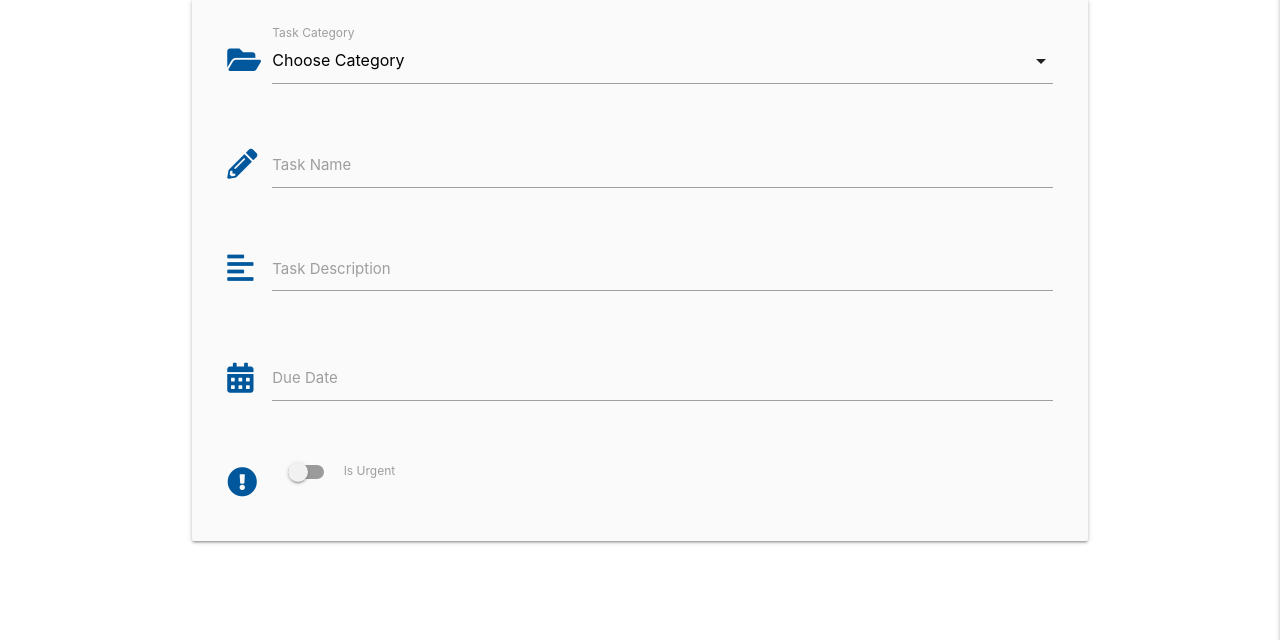
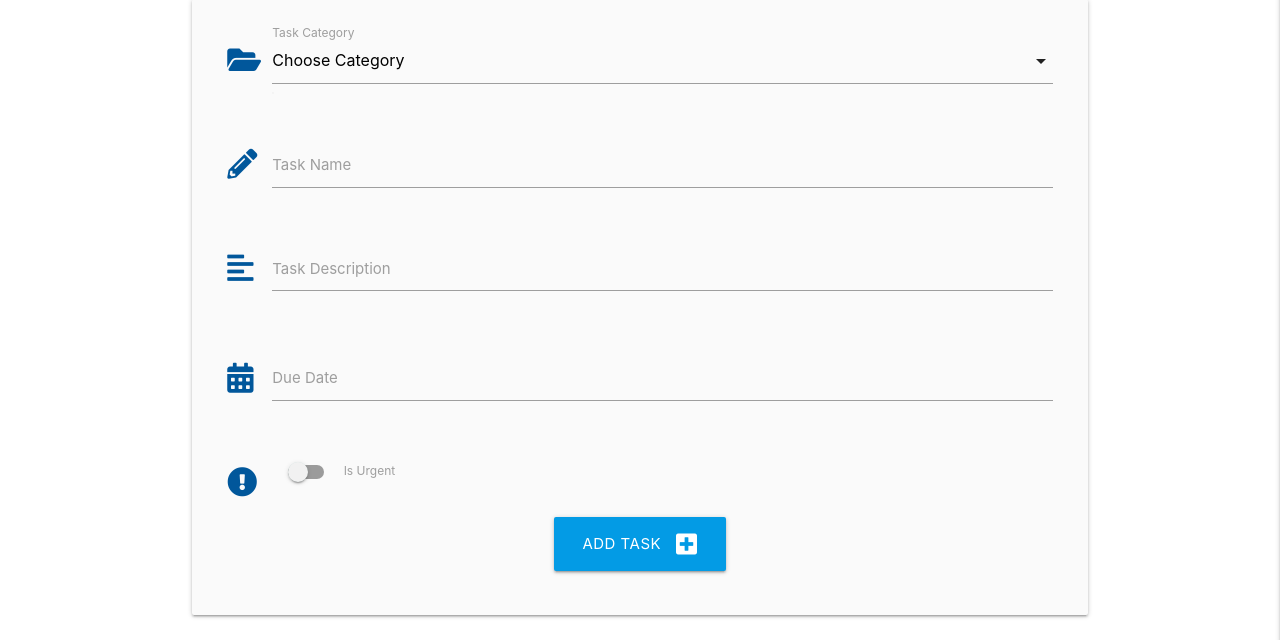
Before and after one commit to ailisc97/Mini_Project, a Flask app: page /add_task in a window 1280 px wide. Shown: the part 160-800 px from the top of the page. Run offline with Flask 2, Linux system fonts and the light colour scheme; data that the repository does not hold is empty; some libraries are stand-ins or nearby versions.

Commit message:
Finalizing

```diff
--- a/app.py
+++ b/app.py
@@ -99,10 +99,51 @@ def logout():
     return redirect(url_for("login"))
 
 
-@app.route("/add_task")
+@app.route("/add_task", methods=["GET", "POST"])
 def add_task():
+    if request.method == "POST":
+        is_urgent = "on" if request.form.get("is_urgent") else "off"
+        task = {
+            "category_name": request.form.get("category_name"),
+            "task_name": request.form.get("task_name"),
+            "task_description": request.form.get("task_description"),
+            "is_urgent": is_urgent,
+            "due_date": request.form.get("due_date"),
+            "created_by": session["user"]
+        }
+        mongo.db.tasks.insert_one(task)
+        flash("Task Successfully Added")
+        return redirect(url_for("get_tasks"))
+
     categories = mongo.db.categories.find().sort("category_name", 1)
     return render_template("add_task.html", categories=categories)
+
+
+@app.route("/edit_task/<task_id>", methods=["GET", "POST"])
+def edit_task(task_id):
+    if request.method == "POST":
+        is_urgent = "on" if request.form.get("is_urgent") else "off"
+        submit = {
+            "category_name": request.form.get("category_name"),
+            "task_name": request.form.get("task_name"),
+            "task_description": request.form.get("task_description"),
+            "is_urgent": is_urgent,
+            "due_date": request.form.get("due_date"),
+            "created_by": session["user"]
+        }
+        mongo.db.tasks.update({"_id": ObjectId(task_id)}, submit)
+        flash("Task Successfully Updated")
+
+    task = mongo.db.tasks.find_one({"_id": ObjectId(task_id)})
+    categories = mongo.db.categories.find().sort("category_name", 1)
+    return render_template("edit_task.html", task=task, categories=categories)
+
+
+@app.route("/delete_task/<task_id>")
+def delete_task(task_id):
+    mongo.db.tasks.remove({"_id": ObjectId(task_id)})
+    flash("Task Successfully Deleted")
+    return redirect(url_for("get_tasks"))
 
 
 if __name__ == "__main__":
--- a/static/js/script.js
+++ b/static/js/script.js
@@ -15,6 +15,34 @@ $(document).ready(function () {
             done: "Select"
         }
     });
+
+    validateMaterializeSelect();
+    function validateMaterializeSelect() {
+        let classValid = { "border-bottom": "1px solid #4caf50", "box-shadow": "0 1px 0 0 #4caf50" };
+        let classInvalid = { "border-bottom": "1px solid #f44336", "box-shadow": "0 1px 0 0 #f44336" };
+        if ($("select.validate").prop("required")) {
+            $("select.validate").css({ "display": "block", "height": "0", "padding": "0", "width": "0", "position": "absolute" });
+        }
+        $(".select-wrapper input.select-dropdown").on("focusin", function () {
+            $(this).parent(".select-wrapper").on("change", function () {
+                if ($(this).children("ul").children("li.selected:not(.disabled)").on("click", function () { })) {
+                    $(this).children("input").css(classValid);
+                }
+            });
+        }).on("click", function () {
+            if ($(this).parent(".select-wrapper").children("ul").children("li.selected:not(.disabled)").css("background-color") === "rgba(0, 0, 0, 0.03)") {
+                $(this).parent(".select-wrapper").children("input").css(classValid);
+            } else {
+                $(".select-wrapper input.select-dropdown").on("focusout", function () {
+                    if ($(this).parent(".select-wrapper").children("select").prop("required")) {
+                        if ($(this).css("border-bottom") != "1px solid rgb(76, 175, 80)") {
+                            $(this).parent(".select-wrapper").children("input").css(classInvalid);
+                        }
+                    }
+                });
+            }
+        });
+    }
 });
 
 
@@ -43,4 +71,40 @@ $(document).ready(function () {
 //             done: "Select"
 //         }
 //     });
+//     validateMaterializeSelect();
+//     function validateMaterializeSelect() {
+//         let classValid = "border-bottom: 1px solid #4caf50; box-shadow: 0 1px 0 0 #4caf50;";
+//         let classInvalid = "border-bottom: 1px solid #f44336; box-shadow: 0 1px 0 0 #f44336;";
+//         let selectValidate = document.querySelector("select.validate");
+//         let selectWrapperInput = document.querySelector(".select-wrapper input.select-dropdown");
+//         if (selectValidate.hasAttribute("required")) {
+//             selectValidate.style.cssText = "display: block; height: 0; padding: 0; width: 0; position: absolute;";
+//         }
+//         selectWrapperInput.addEventListener("focusin", (e) => {
+//             e.target.parentNode.addEventListener("change", () => {
+//                 ulSelectOptions = e.target.parentNode.childNodes[1].childNodes;
+//                 for (let i = 0; i < ulSelectOptions.length; i++) {
+//                     if (ulSelectOptions[i].className == "selected" && ulSelectOptions[i].hasAttribute != "disabled") {
+//                         e.target.style.cssText = classValid;
+//                     }
+//                 }
+//             });
+//         });
+//         selectWrapperInput.addEventListener("click", (e) => {
+//             ulSelectOptions = e.target.parentNode.childNodes[1].childNodes;
+//             for (let i = 0; i < ulSelectOptions.length; i++) {
+//                 if (ulSelectOptions[i].className == "selected" && ulSelectOptions[i].hasAttribute != "disabled" && ulSelectOptions[i].style.backgroundColor == "rgba(0, 0, 0, 0.03)") {
+//                     e.target.style.cssText = classValid;
+//                 } else {
+//                     e.target.addEventListener("focusout", () => {
+//                         if (e.target.parentNode.childNodes[3].hasAttribute("required")) {
+//                             if (e.target.style.borderBottom != "1px solid rgb(76, 175, 80)") {
+//                                 e.target.style.cssText = classInvalid;
+//                             }
+//                         }
+//                     });
+//                 }
+//             }
+//         });
+//     }
 // });
--- a/templates/add_task.html
+++ b/templates/add_task.html
@@ -4,7 +4,8 @@
     <h3 class="light-blue-text text-darken-4 center-align">Add Task</h3>
 
     <div class="row card-panel grey lighten-5">
-        <form class="col s12" method="POST" action="">
+        <form class="col s12" method="POST" action="{{ url_for('add_task') }}">
+            <!-- category selection -->
 			<div class="row">
 				<div class="input-field col s12">
                     <i class="fas fa-folder-open prefix light-blue-text text-darken-4"></i>
@@ -17,6 +18,7 @@
 					<label for="category_name">Task Category</label>
 				</div>
 			</div>
+            <!-- task name -->
             <div class="row">
                 <div class="input-field col s12">
                     <i class="fas fa-pencil-alt prefix light-blue-text text-darken-4"></i>
@@ -25,6 +27,7 @@
                     <label for="task_name">Task Name</label>
                 </div>
             </div>
+            <!-- task description -->
             <div class="row">
                 <div class="input-field col s12">
                     <i class="fas fa-align-left prefix light-blue-text text-darken-4"></i>
@@ -33,6 +36,7 @@
                     <label for="task_description">Task Description</label>
                 </div>
             </div>
+            <!-- due date picker -->
             <div class="row">
                 <div class="input-field col s12">
                     <i class="fas fa-calendar-alt prefix light-blue-text text-darken-4"></i>
@@ -40,6 +44,7 @@
                     <label for="due_date">Due Date</label>
                 </div>
             </div>
+            <!-- is urgent toggle -->
 			<div class="row">
 				<div class="input-field col s12">
 					<div class="switch">
@@ -52,6 +57,14 @@
 					</div>
 				</div>
 			</div>
+            <!-- submit button -->
+            <div class="row">
+                <div class="col s12 center-align">
+                    <button type="submit" class="btn-large light-blue darken-1 text-shadow">
+                        Add Task <i class="fas fa-plus-square right"></i>
+                    </button>
+                </div>
+            </div>
         </form>
     </div>
 
```
Also changed, not shown: static/css/script.css (+9 -0 lines), templates/tasks.html (+11 -0 lines), templates/edit_task.html (added).
